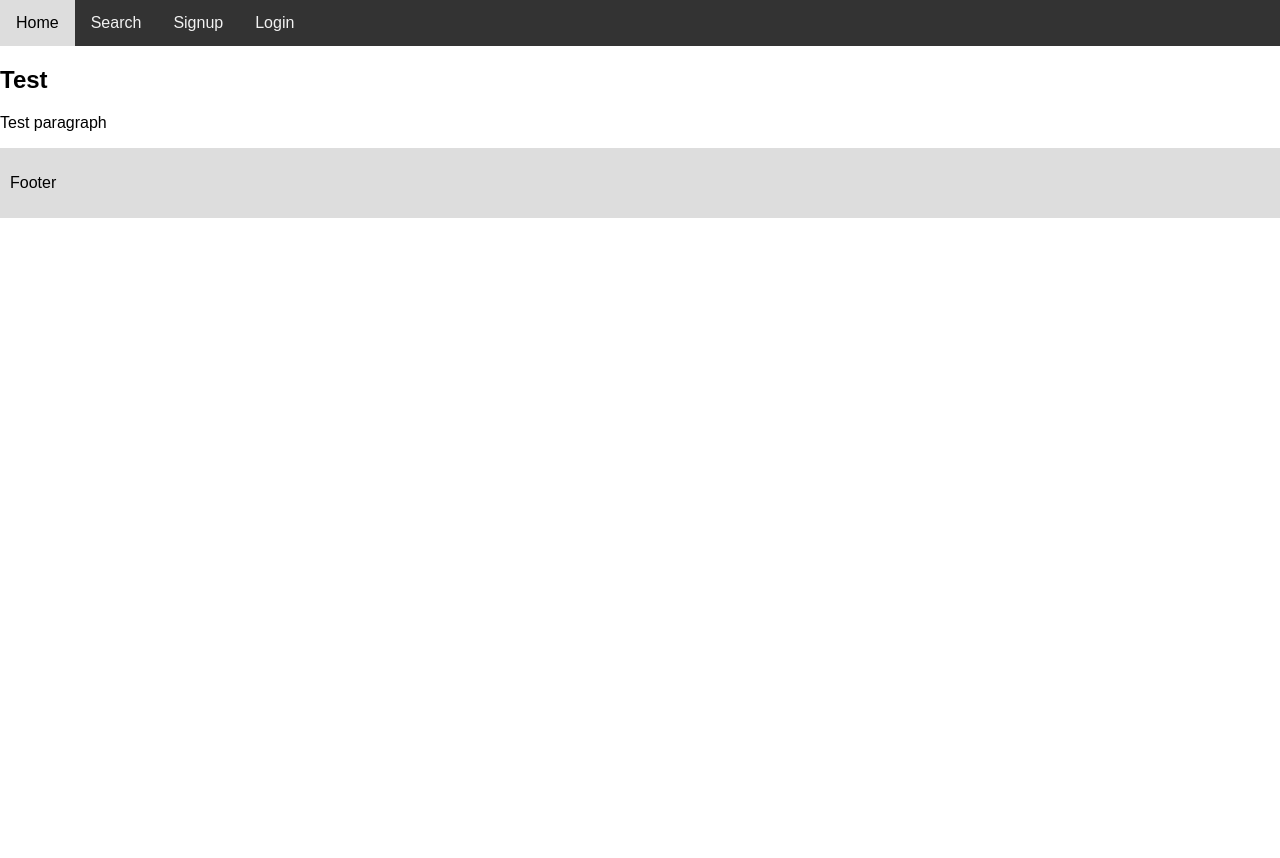
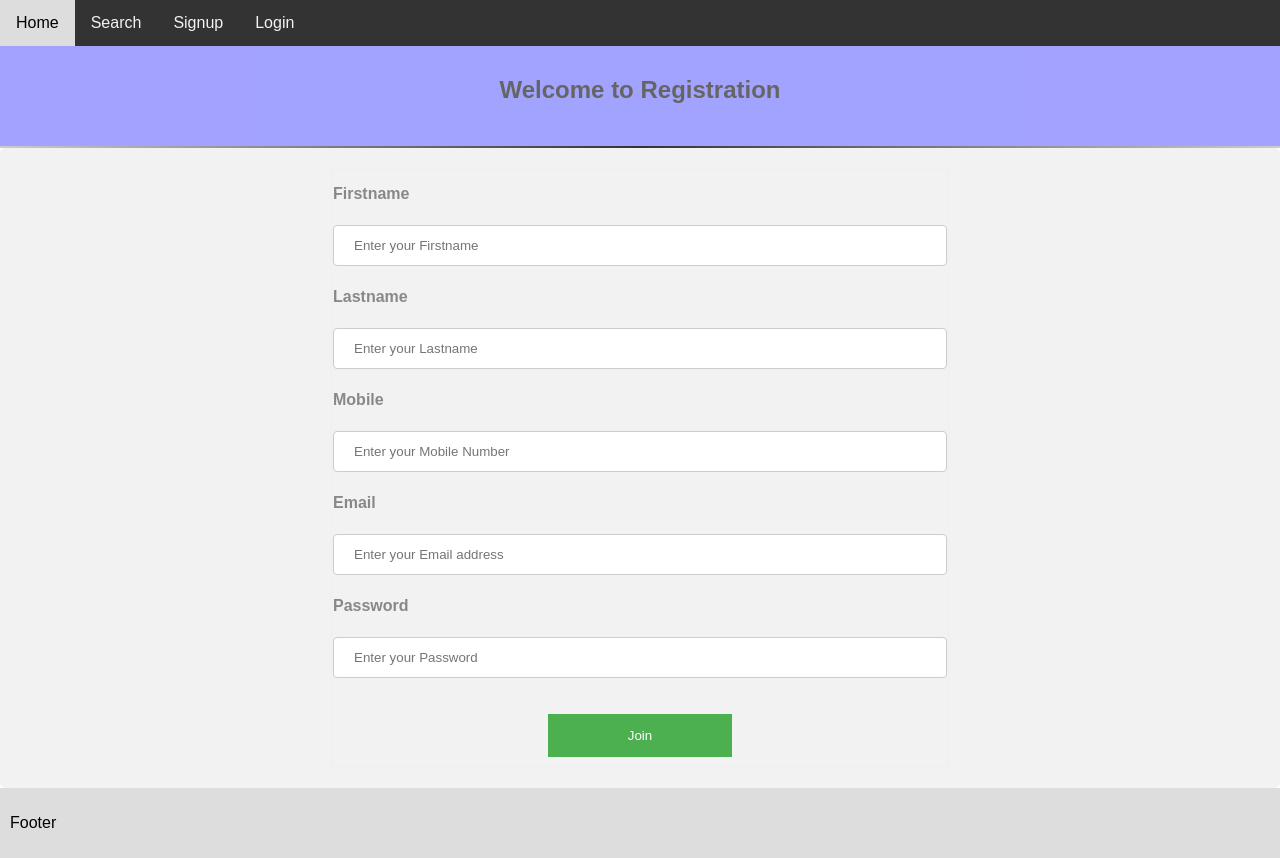
Before and after one commit to tedKim816/CAB230, a PHP site: page /signup.html in a window 1280 px wide. Before the commit the page ends 218 px from the top, so only its background shows below. Run offline with PHP 8.4, Linux system fonts and the light colour scheme.

Commit message:
added signup page

```diff
--- a/css/mystyle.css
+++ b/css/mystyle.css
@@ -6,6 +6,18 @@
 body {
   margin: 0;
   font-family: Arial, Helvetica, sans-serif;
+}
+
+.liner{
+
+  border: 0;
+  height: 2px;
+  margin: 0;
+  background: #333;
+  background-image: -webkit-linear-gradient(left, #ccc, #333, #ccc);
+  background-image: -moz-linear-gradient(left, #ccc, #333, #ccc);
+  background-image: -ms-linear-gradient(left, #ccc, #333, #ccc);
+  background-image: -o-linear-gradient(left, #ccc, #333, #ccc);
 }
 
 /* Style the top navigation bar */
@@ -61,11 +73,25 @@
   text-align: center;
   /* Should be removed. Only for demonstration */
 }
+
+.content_registration{
+
+  background: #6666ff;
+  background-size 100%;
+  padding: 10px;
+  height: 100px;
+  opacity: 0.6;
+  text-align: center;
+
+}
+
 .search{
   height: 110px;
   padding: 10px;
   text-align: center;
 }
+
+
 
 /* Style the footer */
 
@@ -115,6 +141,16 @@
   margin-right: auto;
   width: 50%;
 }
+.signup_contatiner{
+  color: #888;
+  font: 300 16px/22px "Lato", "Open Sans", "Helvetica Neue", Helvetica, Arial, sans-serif;
+
+  margin-left: auto;
+  margin-right: auto;
+  width: 50%;
+}
+
+
 
 .col-25 {
   float: left;
@@ -178,7 +214,10 @@
     width: 30%;
     background-color: red;
 }
-
+.joinbtn{
+  width: 30%;
+  background-color: 00cc00;
+}
 
 /* The "Forgot password" text */
 span.psw {
--- a/signup.html
+++ b/signup.html
@@ -17,9 +17,29 @@
 
 </div>
 
-<div class="content">
-  <h2>Test</h2>
-  <p>Test paragraph</p>
+<div class="content_registration">
+
+  <h2>Welcome to Registration</h2>
+</div>
+
+ <hr class = "liner">
+  <div class="container">
+    <form class = "signup_contatiner">
+      <label><b>Firstname</b></label>
+      <input type="text" placeholder="Enter your Firstname" required>
+      <label><b>Lastname</b></label>
+      <input type="text" placeholder="Enter your Lastname" required>
+      <label><b>Mobile</b></label>
+      <input type="text" placeholder="Enter your Mobile Number" required>
+      <label><b>Email</b></label>
+      <input type="text" placeholder="Enter your Email address" required>
+      <label><b>Password</b></label>
+      <input type="text" placeholder="Enter your Password" required>
+
+      <div class="btns">
+        <button type="button" class="joinbtn">Join</button>
+      </div>
+    </form>
 </div>
 
 <div class="footer">
```
